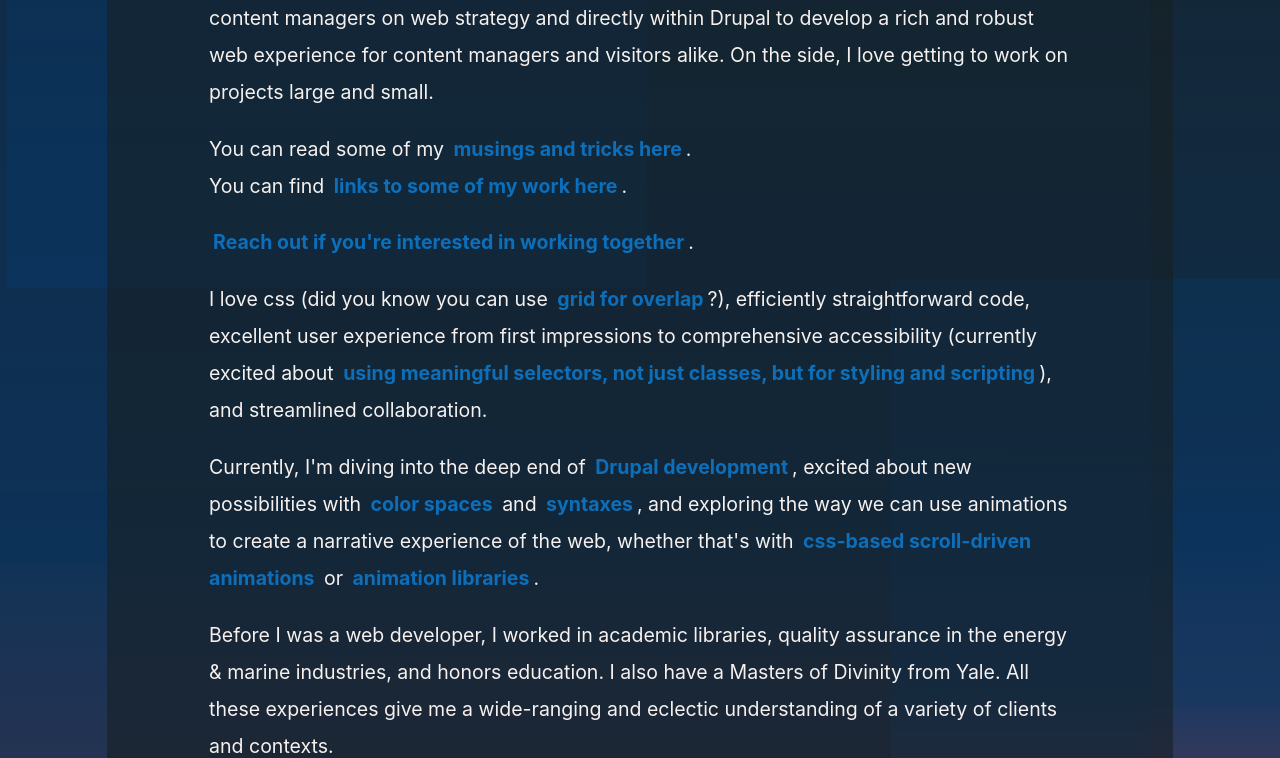
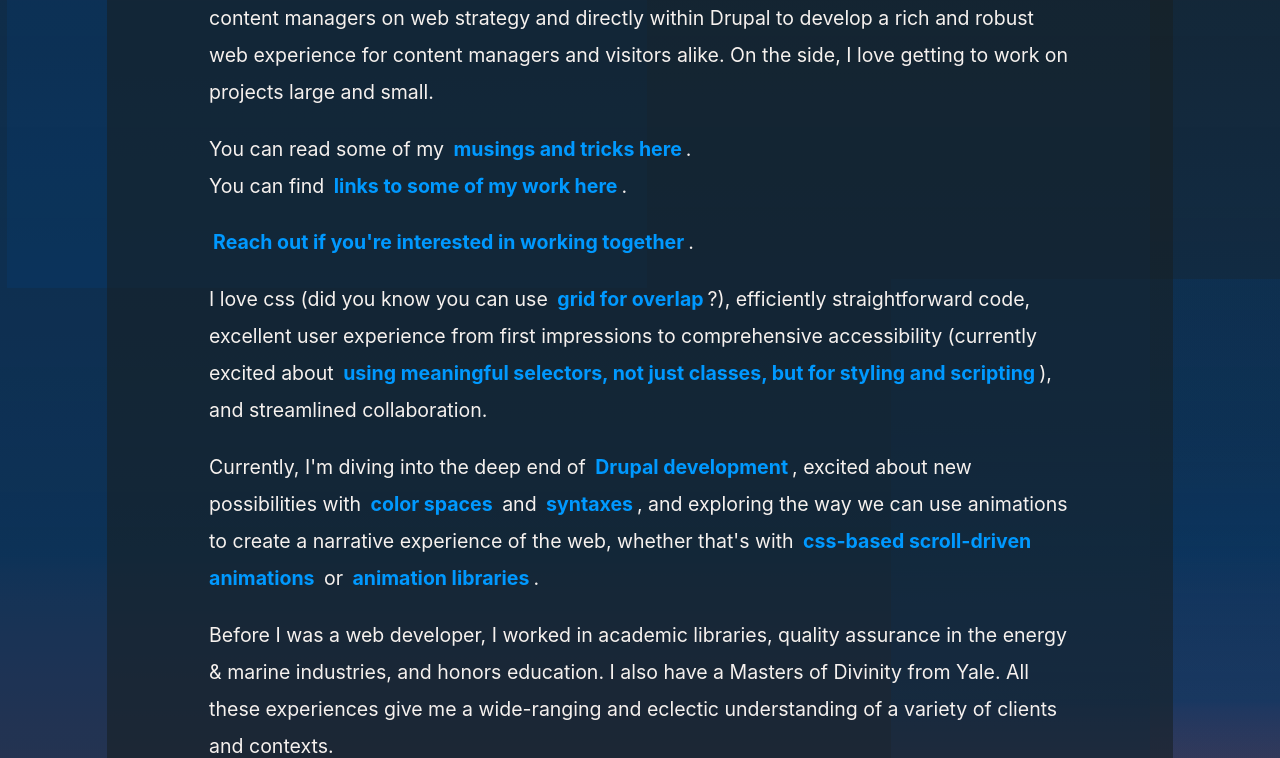
Before and after one commit to madeleinehhhh/madeleine.dev, a website: page index.html in a window 1280 px wide. Shown: the part 357-1115 px from the top of the page. Drawn offline with Linux system fonts and the dark colour scheme.

Commit message:
chore: sync shared CSS

```diff
--- a/css/shared.css
+++ b/css/shared.css
@@ -93,7 +93,10 @@
 		--color-gray-50: #C0C0C0;
 		--color-gray-90: #dad8d8;
 
-    /* --link-color: var(--clr-greenlighter); */
+  --link-color: var(--clr-brightblue);
+  --link-decoration-color: var(--clr-mediumblue);
+  --link-hover-color: var(--clr-mediumblue);
+  --link-hover-border-color: var(--clr-lightbrightblue);
 
 		--clr-bg: var(--clr-darkteal);
     --clr-fg: var(--clr-lightbeige);
```
